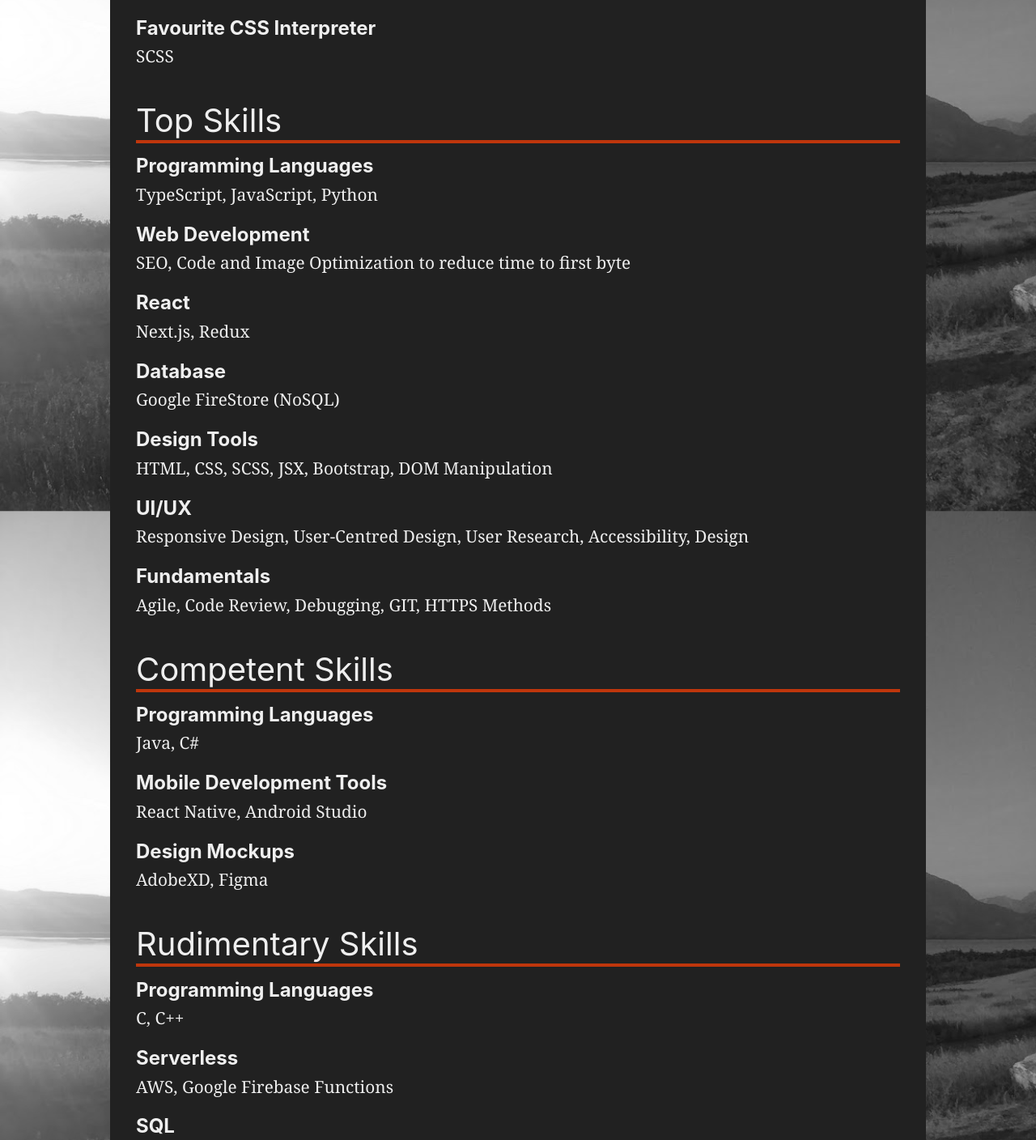
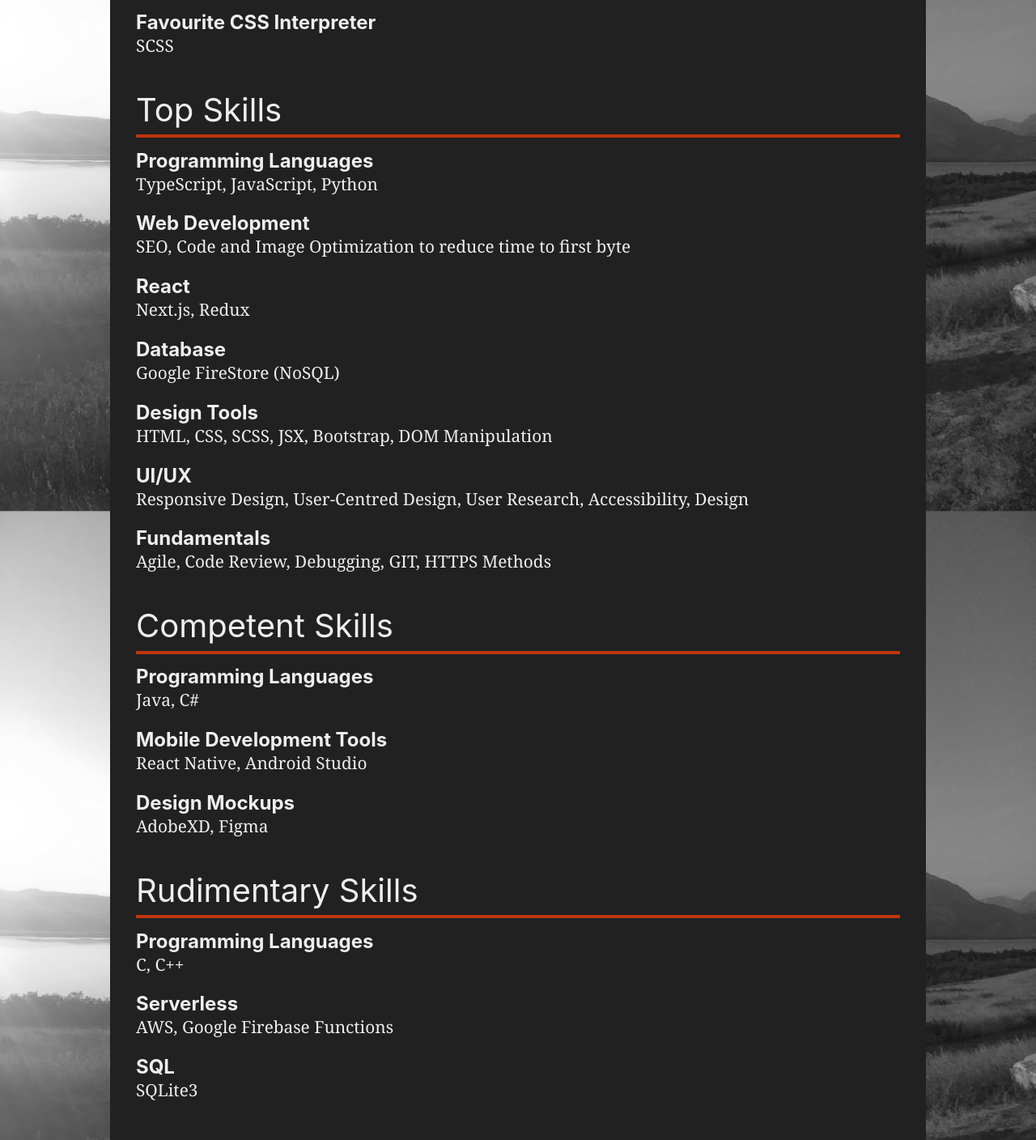
Before and after one commit to 100BC/portfolio, a Next.js app: page /skills in a window 1280 px wide. Shown: the part 329-1737 px from the top of the page at 81% size. Built offline with nearby package versions, Linux system fonts and the light colour scheme.

Commit message:
HTML and CSS Edits

```diff
--- a/pages/about.tsx
+++ b/pages/about.tsx
@@ -15,10 +15,10 @@ Finally, like many I enjoy video games, TV, and movies.`;
 
 const About = () => (
   <Layout>
-    <h1>Professional</h1>
+    <h2>Professional</h2>
     <hr />
     <pre>{professional}</pre>
-    <h1>Personal</h1>
+    <h2>Personal</h2>
     <hr />
     <pre>{personal}</pre>
     <a
--- a/pages/index.tsx
+++ b/pages/index.tsx
@@ -3,7 +3,7 @@ import Layout from '../components/Layout';
 
 const IndexPage = () => (
   <Layout>
-    <h1>Otman Maowed</h1>
+    <h2>Otman Maowed</h2>
     <hr />
     <section className={styles.container}>
       <img className={styles.img} alt="Otman's Headshot" src="/images/headshot.png" />
--- a/pages/skills.tsx
+++ b/pages/skills.tsx
@@ -2,53 +2,53 @@ import Layout from '../components/Layout';
 
 const Skills = () => (
   <Layout>
-    <h1>Favourites</h1>
+    <h2>Favourites</h2>
     <hr />
-    <h2>Favourite Programming Language</h2>
+    <h3>Favourite Programming Language</h3>
     <p>TypeScript</p>
-    <h2>Favourite JavaScript Library</h2>
+    <h3>Favourite JavaScript Library</h3>
     <p>Next.js (ReactJS framework)</p>
-    <h2>Favourite CSS Interpreter</h2>
+    <h3>Favourite CSS Interpreter</h3>
     <p>SCSS</p>
     <br />
-    <h1>Top Skills</h1>
+    <h2>Top Skills</h2>
     <hr />
-    <h2>Programming Languages</h2>
+    <h3>Programming Languages</h3>
     <p>TypeScript, JavaScript, Python</p>
-    <h2>Web Development</h2>
+    <h3>Web Development</h3>
     <p>SEO, Code and Image Optimization to reduce time to first byte</p>
-    <h2>React</h2>
+    <h3>React</h3>
     <p>Next.js, Redux</p>
-    <h2>Database</h2>
+    <h3>Database</h3>
     <p>Google FireStore (NoSQL)</p>
-    <h2>Design Tools</h2>
+    <h3>Design Tools</h3>
     <p>HTML, CSS, SCSS, JSX, Bootstrap, DOM Manipulation</p>
-    <h2>UI/UX</h2>
+    <h3>UI/UX</h3>
     <p>Responsive Design, User-Centred Design, User Research, Accessibility, Design</p>
-    <h2>Fundamentals</h2>
+    <h3>Fundamentals</h3>
     <p>Agile, Code Review, Debugging, GIT, HTTPS Methods</p>
     <br />
-    <h1>Competent Skills</h1>
+    <h2>Competent Skills</h2>
     <hr />
-    <h2>Programming Languages</h2>
+    <h3>Programming Languages</h3>
     <p>Java, C#</p>
-    <h2>Mobile Development Tools</h2>
+    <h3>Mobile Development Tools</h3>
     <p>React Native, Android Studio</p>
-    <h2>Design Mockups</h2>
+    <h3>Design Mockups</h3>
     <p>AdobeXD, Figma</p>
     <br />
-    <h1>Rudimentary Skills</h1>
+    <h2>Rudimentary Skills</h2>
     <hr />
-    <h2>Programming Languages</h2>
+    <h3>Programming Languages</h3>
     <p>C, C++</p>
-    <h2>Serverless</h2>
+    <h3>Serverless</h3>
     <p>AWS, Google Firebase Functions</p>
-    <h2>SQL</h2>
+    <h3>SQL</h3>
     <p>SQLite3</p>
     <br />
-    <h1>Learning Next</h1>
+    <h2>Learning Next</h2>
     <hr />
-    <h2>Backend Development</h2>
+    <h3>Backend Development</h3>
     <p>GraphQL, ExpressJS</p>
   </Layout>
 );
--- a/styles/components/Header.module.scss
+++ b/styles/components/Header.module.scss
@@ -28,7 +28,7 @@
   display: flex;
   align-items: center;
   justify-content: center;
-  font-size: 1.4em;
+  font-size: 1.4rem;
 
   &:hover {
     background: #000;
@@ -61,7 +61,7 @@
   width: fit-content;
   color: #292929;
   font-weight: 600;
-  font-size: 1.3em;
+  font-size: 1.3rem;
   text-shadow: 0 0 2px $white;
 
   span {
@@ -93,11 +93,11 @@
 
 @media only screen and (max-width: $phone) {
   .navlink {
-    font-size: 1.1em;
+    font-size: 1.1rem;
   }
 
   .link {
-    font-size: 1em;
+    font-size: 1rem;
 
     span {
       margin-left: 0;
@@ -107,6 +107,6 @@
 
 @media only screen and (max-width: 320px) {
   .link {
-    font-size: 0.9em;
+    font-size: 0.9rem;
   }
 }
--- a/styles/globals.scss
+++ b/styles/globals.scss
@@ -56,7 +56,7 @@ h2 {
 p,
 pre {
   margin-top: 0;
-  font-size: 1.3em;
+  font-size: 1.3rem;
   font-family: $serif;
 }
 
@@ -64,9 +64,13 @@ pre {
   white-space: pre-wrap;
 }
 
-h1 {
+h2 {
   font-weight: normal;
-  font-size: 2.5em;
+  font-size: 2.5rem;
+}
+
+h3 {
+  font-size: 1.5rem;
 }
 
 hr {
@@ -80,7 +84,7 @@ hr {
 ul {
   margin-top: 16pt;
   list-style: square;
-  font-size: 1.3em;
+  font-size: 1.3rem;
   font-family: $serif;
   line-height: 2;
 }
```
Also changed, not shown: components/Experiences.tsx (+9 -9 lines), styles/pages/experience.module.scss (+4 -4 lines).
